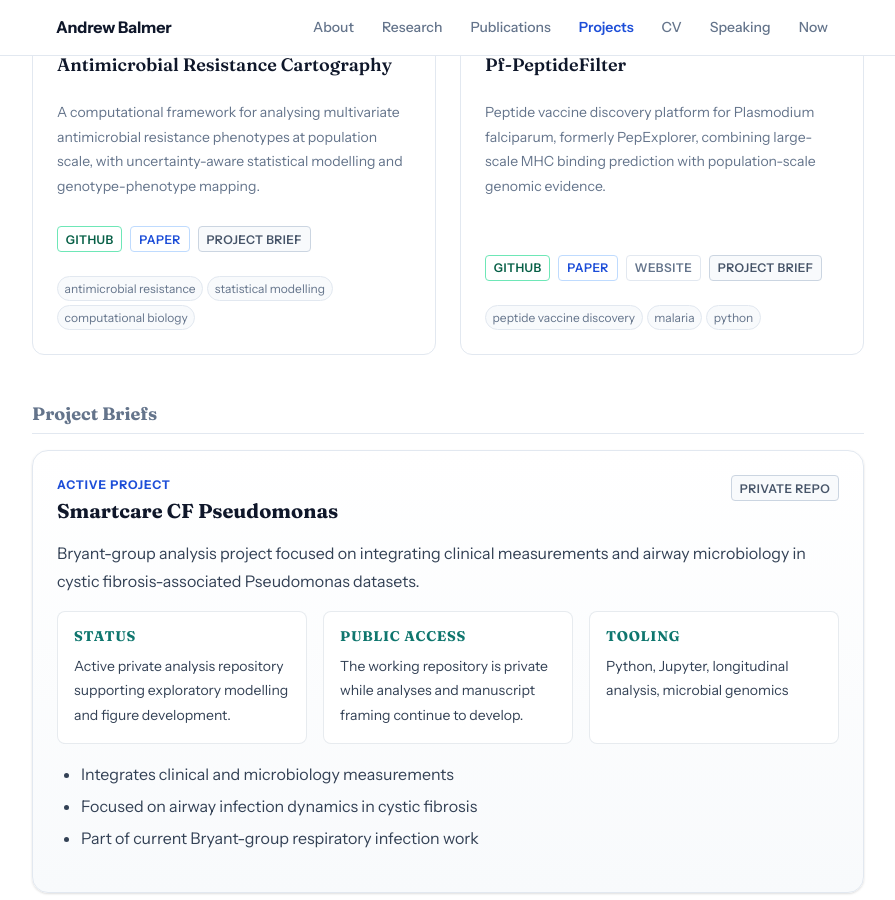
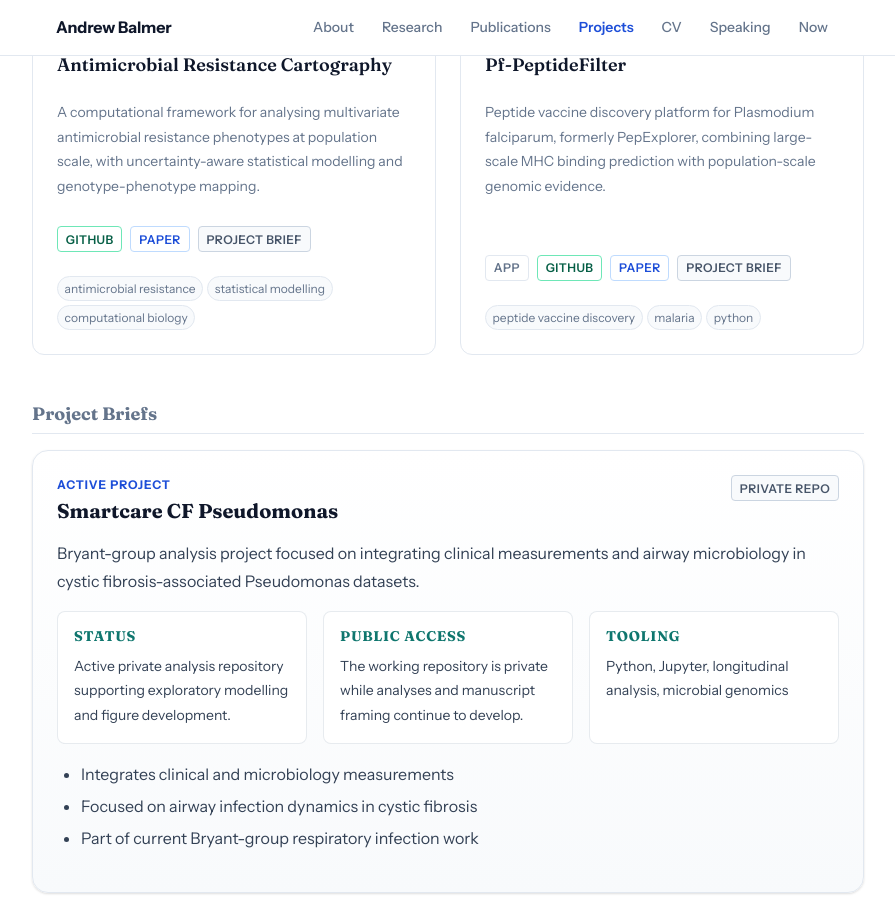
Before and after one commit to AndrewBalmer/personal_website, a Jekyll site: the page built from projects.md, in a window 1280 px wide and 900 px high, scrolled down 1315 px. Shown: the whole window, without its empty margins (192-1087 px from the left). Built offline with Jekyll 4.4.1, drawn with Linux system fonts in a browser that asks for light colours.

Commit message:
Add Pf-PeptideFilter app links

```diff
--- a/_data/projects.yml
+++ b/_data/projects.yml
@@ -5,6 +5,7 @@
     PepExplorer, combining large-scale MHC binding prediction with
     population-scale genomic evidence.
   url: "https://pf-peptidefilter.streamlit.app/"
+  url_label: "App"
   github: "https://github.com/malariagen/pf-peptidefilter"
   paper_url: "https://www.biorxiv.org/content/10.64898/2025.12.15.694343v2"
   paper_doi: "10.64898/2025.12.15.694343"
--- a/_layouts/home.html
+++ b/_layouts/home.html
@@ -206,6 +206,9 @@ layout: default
 
         <p class="software-card__desc">{{ proj.description }}</p>
         <div class="software-card__links">
+          {% if proj.url != "" %}
+          <a href="{{ proj.url }}" class="pub-badge" target="_blank" rel="noopener">{{ proj.url_label | default: "Website" }}</a>
+          {% endif %}
           {% if proj.github != "" %}
           <a href="{{ proj.github }}" class="pub-badge pub-badge--code" target="_blank" rel="noopener">GitHub</a>
           {% endif %}
--- a/projects.md
+++ b/projects.md
@@ -30,6 +30,10 @@ description: "Software, tools, and pipelines I have developed or contributed to.
     </h2>
     <p class="project-card__desc">{{ proj.description }}</p>
     <div class="project-card__links">
+      {% if proj.url != "" %}
+        <a href="{{ proj.url }}" class="pub-badge"
+           target="_blank" rel="noopener">{{ proj.url_label | default: "Website" }}</a>
+      {% endif %}
       {% if proj.github != "" %}
         <a href="{{ proj.github }}" class="pub-badge pub-badge--code"
            target="_blank" rel="noopener">GitHub</a>
@@ -42,10 +46,6 @@ description: "Software, tools, and pipelines I have developed or contributed to.
       {% elsif proj.paper_doi != "" %}
         <a href="https://doi.org/{{ proj.paper_doi }}" class="pub-badge pub-badge--doi"
            target="_blank" rel="noopener">Paper</a>
-      {% endif %}
-      {% if proj.url != "" %}
-        <a href="{{ proj.url }}" class="pub-badge"
-           target="_blank" rel="noopener">Website</a>
       {% endif %}
       <a href="{{ brief_href }}" class="pub-badge pub-badge--muted">Project brief</a>
     </div>
@@ -71,6 +71,10 @@ description: "Software, tools, and pipelines I have developed or contributed to.
         <h3 class="project-detail__title">{{ proj.name }}</h3>
       </div>
       <div class="project-card__links">
+        {% if proj.url != "" %}
+          <a href="{{ proj.url }}" class="pub-badge"
+             target="_blank" rel="noopener">{{ proj.url_label | default: "Website" }}</a>
+        {% endif %}
         {% if proj.github != "" %}
           <a href="{{ proj.github }}" class="pub-badge pub-badge--code"
              target="_blank" rel="noopener">GitHub</a>
```
